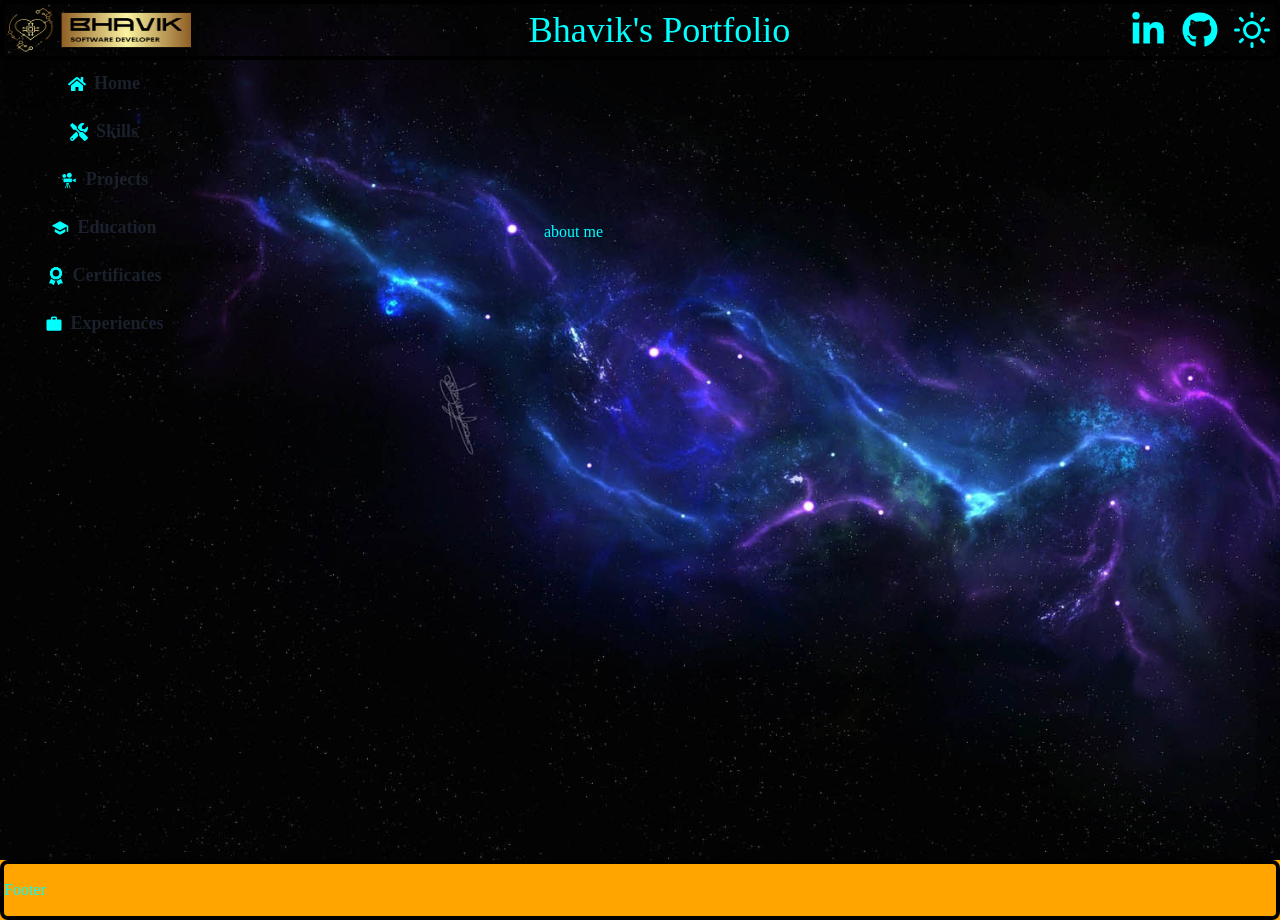
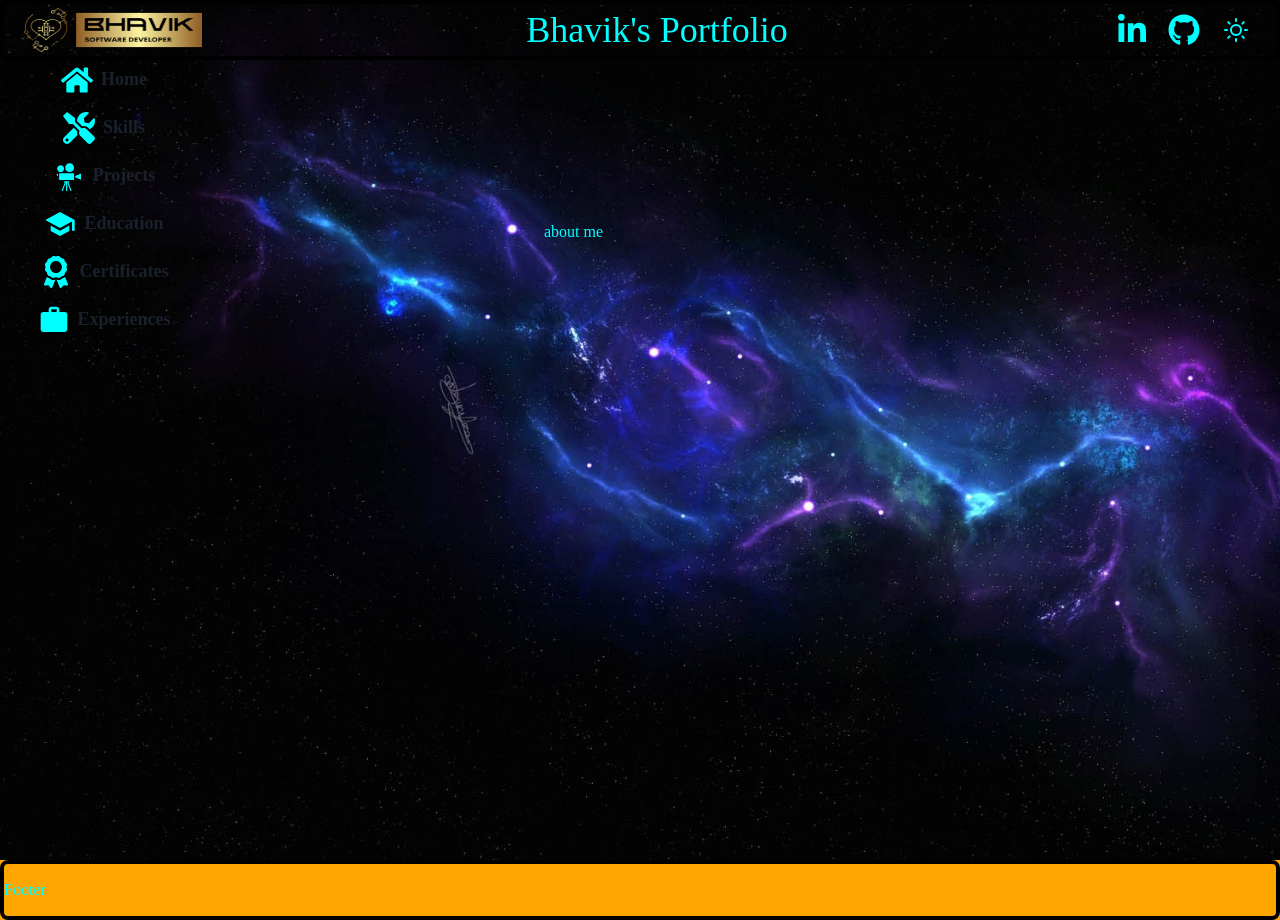
Before and after one commit to bhavik-knight/portfolio-chakra, a React (Vite) app in the folder react/frontend/: page / in a window 1280 px wide. Built offline with nearby package versions, Linux system fonts and the light colour scheme.

Commit message:
somewhat success - fixing icons size for different screensize

```diff
--- a/react/frontend/src/components/Header.jsx
+++ b/react/frontend/src/components/Header.jsx
@@ -13,7 +13,7 @@ function getNavbarIconButton(btnName, btnIcon, handleClick) {
     return (
         <IconButton
             variant="solid"
-            fontSize={{ base: "md", lg: "4xl" }}
+            fontSize={{ base: "md", lg: "2xl" }}
             borderRadius="4px"
             colorScheme="transparent"
             name={btnName}
@@ -72,6 +72,7 @@ function Header({ lightMode, changeLightMode, title }) {
     return (
         <Flex as="nav"
             className="navbar"
+            px={4}
             bg={{ base: `${bgColor}`, md: `${navbarBg ? "transparent" : bgColor}` }}
             h={{ base: "50px", md: "60px" }}
         >
--- a/react/frontend/src/components/Icons.jsx
+++ b/react/frontend/src/components/Icons.jsx
@@ -25,8 +25,9 @@ import { FaGitAlt } from "@react-icons/all-files/fa/FaGitAlt"
 import { SiAmazonaws } from "@react-icons/all-files/si/SiAmazonaws"
 import { SiHeroku } from "@react-icons/all-files/si/SiHeroku"
 import { FaDocker } from "@react-icons/all-files/fa/FaDocker"
+import { useMediaQuery } from "@chakra-ui/react"
 
-const size = { base: "md", sm: "64px" }
+const size = "32px"
 
 const icons = {
     "home": <FaHome fontSize={size} />,
--- a/react/frontend/src/components/Projects.jsx
+++ b/react/frontend/src/components/Projects.jsx
@@ -1,4 +1,4 @@
-import { projects } from "../data/projects.json"
+import { projects } from "../data/portfolio_db.json"
 import { useState } from "react"
 import {
     Box,
@@ -29,7 +29,7 @@ function Projects() {
         return projectList.map(project =>
             <Card key={nanoid()} bg="none" border="2px solid cyan" maxH="500px" justifyContent="center">
                 <HStack p={0} bg="orange.800">
-                    <Flex p={2} bg="gray" width="40%" maxW="500px">
+                    <Flex p={2} bg="gray" width="40%" maxW="50%">
                         <Img src={project.displayImg} className="projectDisplayImg" />
                     </Flex>
 
@@ -47,7 +47,7 @@ function Projects() {
                                 {
                                     project.technologies.map(tech => {
                                         return (
-                                            <WrapItem key={nanoid()} border="2px solid white">
+                                            <WrapItem key={nanoid()} spacing={2} border="2px solid white" borderRadius="8px">
                                                 {icons[tech]}
                                             </WrapItem>
                                         )
--- a/react/frontend/src/components/Sidenav.jsx
+++ b/react/frontend/src/components/Sidenav.jsx
@@ -1,10 +1,11 @@
-import { List, ListItem, Button, ButtonGroup, IconButton, Icon, Flex } from "@chakra-ui/react"
+import { Stack, Wrap, List, ListItem, Button, ButtonGroup, IconButton, Icon, Flex } from "@chakra-ui/react"
 import { nanoid } from "nanoid"
 
 function Sidenav({ pages, activePage, selectPage }) {
 
     return (
-        <Flex flexWrap="wrap" flexDirection={{ base: "row", md: "column" }}>
+        // <Stack as={Wrap} direction={{ base: "row", md: "column" }}>
+        <Wrap>
             {
                 Object.keys(pages).map((page) => {
                     return (
@@ -17,7 +18,7 @@ function Sidenav({ pages, activePage, selectPage }) {
                             onClick={(event) => selectPage(event)}
                             isActive={page === activePage}
                             leftIcon={pages[page]["icon"]}
-                            size={{ base: "sm", md: "lg" }}
+                            fontSize={{ base: "sm", md: "lg" }}
                             width={{ base: "fit-content", md: "200px" }}
                         >
                             {page}
@@ -25,7 +26,8 @@ function Sidenav({ pages, activePage, selectPage }) {
                     )
                 })
             }
-        </Flex >
+        </Wrap>
+        /* </Stack > */
     )
 }
 
```
